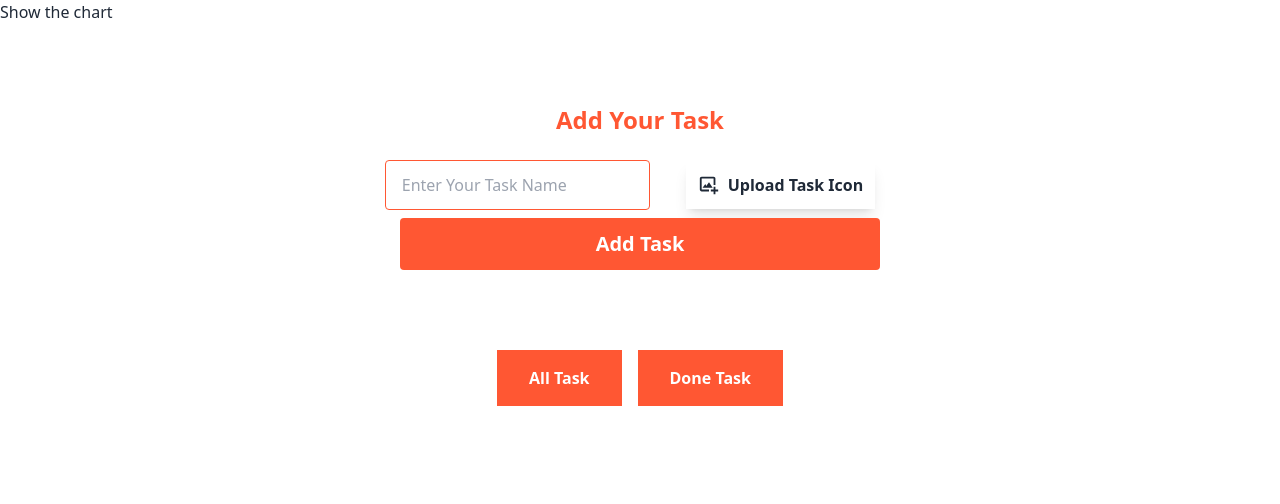
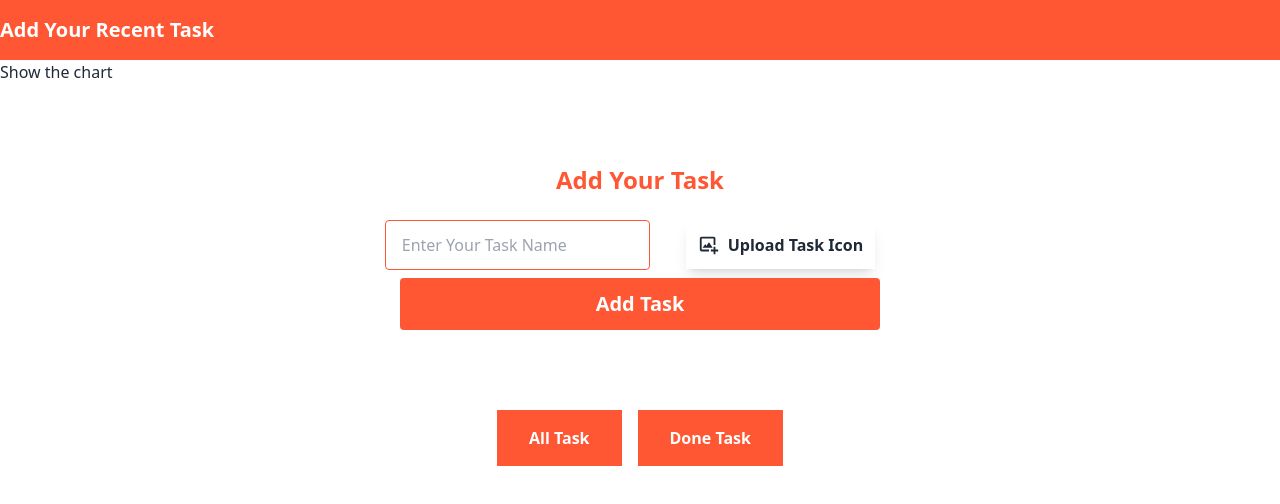
Before and after one commit to mdsultanmahmud/todo-task-learn-cloud, a React (Vite) app: page / in a window 1280 px wide. Shown: the top 504 px of the page. Built offline with nearby package versions, Linux system fonts and the light colour scheme.

Commit message:
added navbar

```diff
--- a/package.json
+++ b/package.json
@@ -14,6 +14,7 @@
     "daisyui": "^2.51.1",
     "react": "^18.2.0",
     "react-dom": "^18.2.0",
+    "react-hot-toast": "^2.4.0",
     "react-icons": "^4.7.1"
   },
   "devDependencies": {
--- a/src/App.jsx
+++ b/src/App.jsx
@@ -1,14 +1,18 @@
+import { Toaster } from "react-hot-toast"
 import AddTodo from "./components/AddTodo"
 import DisplayTodo from "./components/DisplayTodo"
+import Navbar from "./components/Navbar"
 import VisualizationChart from "./components/VisualizationChart"
 
 
 function App() {
   return (
     <div>
+      <Navbar></Navbar>
       <VisualizationChart></VisualizationChart>
       <AddTodo></AddTodo>
       <DisplayTodo></DisplayTodo>
+      <Toaster/>
     </div>
   )
 }
--- a/src/components/AddTodo.jsx
+++ b/src/components/AddTodo.jsx
@@ -1,18 +1,41 @@
 import React from 'react';
+import { toast } from 'react-hot-toast';
 import { BiImageAdd } from 'react-icons/bi'
 const AddTodo = () => {
+    // add a task
+    const addTask = (event) =>{
+        event.preventDefault()
+        const taskName = event.target.task_name.value
+        const task = {
+            taskName
+        }
+        fetch('http://localhost:5000/addtask', {
+            method: 'POST',
+            headers:{
+                'content-type': 'application/json'
+            },
+            body: JSON.stringify(task)
+
+        })
+        .then(res => res.json())
+        .then(data => {
+            if(data.insertedId){
+                toast.success('Added Your Task Successfully!')
+            }
+        })
+    }
     return (
         <div className='my-20 mx-20 px-20'>
             <h1 className='text-2xl text-[#FF5733] text-center font-bold mb-6'>Add Your Task</h1>
-            <form className='text-center'>
+            <form className='text-center' onSubmit={addTask}>
                 <div className='flex gap-5 items-center justify-center'>
-                    <input className='px-4 py-3 outline-none border border-[#FF5733] mr-4 rounded' type="text" placeholder='Enter Your Task Name' />
+                    <input name='task_name' className='px-4 py-3 outline-none border border-[#FF5733] mr-4 rounded' type="text" placeholder='Enter Your Task Name' required/>
                     <label htmlFor="file-upload" className='cursor-pointer'>
                         <div className='flex items-center shadow-lg p-3'>
                             <BiImageAdd size={22}/>
                             <span className='font-bold ml-2'>Upload Task Icon</span>
                         </div>
-                        <input type="file" id="file-upload" hidden /></label>
+                        <input type="file" id="file-upload" hidden/></label>
                     <br />
                 </div>
                 <button className='bg-[#FF5733] px-4 py-3 rounded text-white text-xl font-bold w-1/2 mt-2' type='submit'>Add Task</button>
--- /dev/null
+++ b/src/components/Navbar.jsx
@@ -0,0 +1,15 @@
+import React from 'react';
+
+const Navbar = () => {
+    return (
+        <div className='bg-[#FF5733] py-4'>
+            <nav>
+                <ul>
+                    <li className='text-white font-bold text-xl'>Add Your Recent Task</li>
+                </ul>
+            </nav>
+        </div>
+    );
+};
+
+export default Navbar;
```
Also changed, not shown: 1 other file (tests, documents, lock files or other folders).
